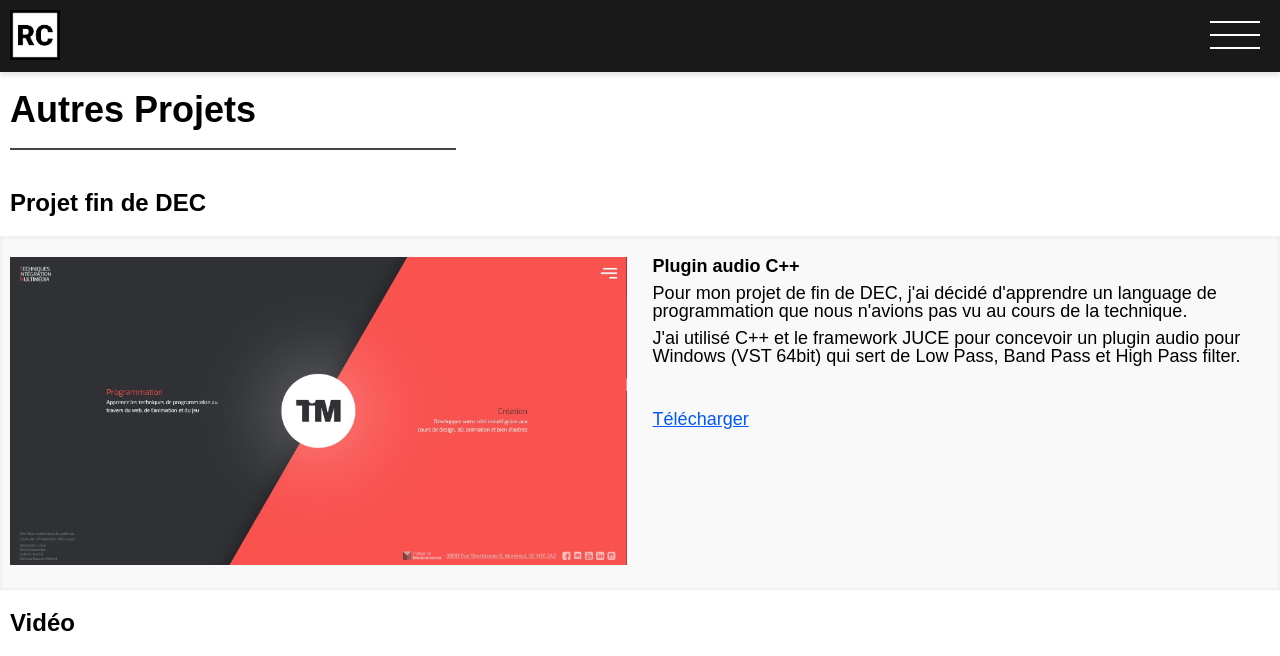
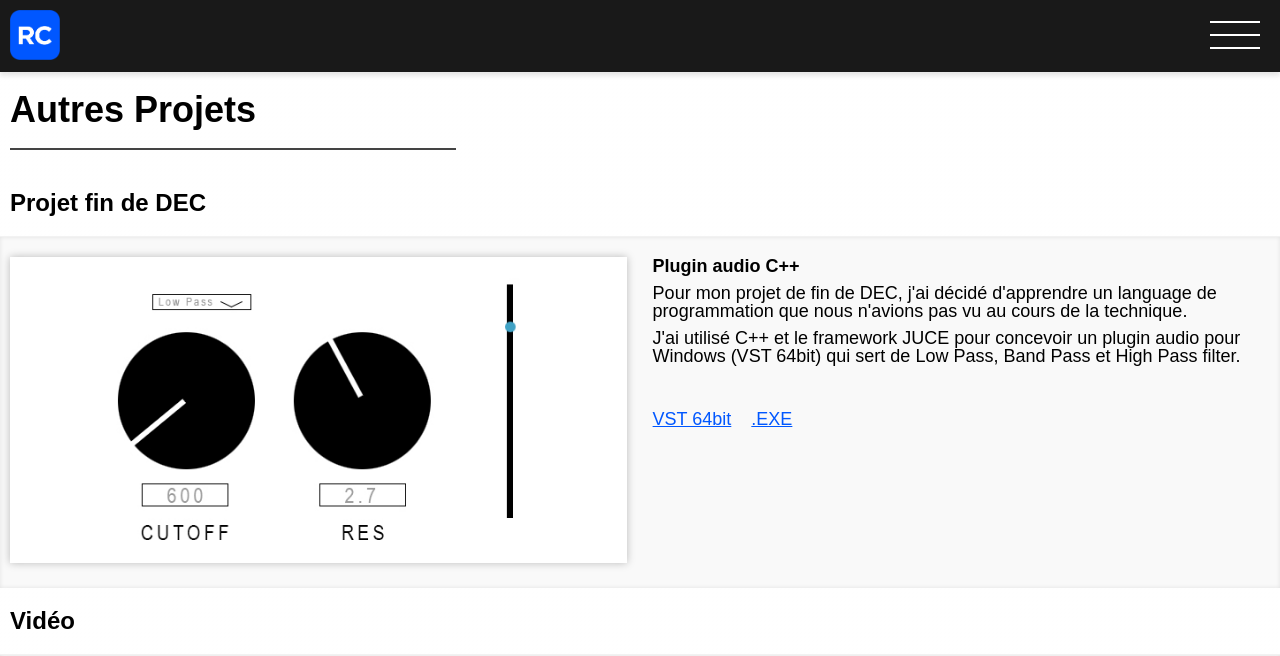
Before and after one commit to CoulombeRemi/portfolio, a PHP site: page /projets in a window 1280 px wide. Shown: the top 656 px of the page. Run offline with PHP 8.4, Linux system fonts and the light colour scheme; some libraries are stand-ins or nearby versions.

Commit message:
new logo & ajustement   css

```diff
--- a/assets/style/style.css
+++ b/assets/style/style.css
@@ -572,10 +572,15 @@ main .container .musique-frame #video {
 main .container .musique-frame .ul-musique .tracks {
 	position: relative;
 	display: -webkit-box;
+	display: -moz-box;
 	display: -ms-flexbox;
 	display: flex;
 	max-width: 320px;
 	width: 100%;
+	min-width: 0px;
+	min-height: 0px;
+	height: 100%;
+	max-height: 320px;
 	margin-bottom: 20px;
 	border: 1px solid #E8E8E8;
 	overflow: hidden;
@@ -761,6 +766,9 @@ main .container .musique-frame #ul-web .site-web {
 main .container .musique-frame #ul-web .site-web div {
 	width: 100%;
 }
+main .container .musique-frame #ul-web .site-web div img{
+	box-shadow: 0px 0px 8px 0px rgba(0,0,0,0.25);
+}
 
 main .container .musique-frame #ul-web .site-web:nth-child(2) {
 	padding-top: 10px;
@@ -795,6 +803,13 @@ main .secColor {
 
 main .secColor .text-projet {
 	padding-top: 10px;
+}
+main .secColor .text-projet .downlaodBTN{
+	display: flex;
+	flex-direction: row;
+}
+main .secColor .text-projet .downlaodBTN #btnDown{
+	padding-right: 20px;
 }
 
 main #canvas-container {
--- a/audio/index.php
+++ b/audio/index.php
@@ -1,3 +1,4 @@
+<!DOCTYPE html>
 <?php
 if(file_exists("../settings.php")){include("../settings.php");}
 ?>
--- a/blocks/head.php
+++ b/blocks/head.php
@@ -2,11 +2,11 @@
 <meta charset="utf-8" />
 <meta name="viewport" content="width=device-width, initial-scale=1"/>
 <!--LINK-->
-<link href="https://fonts.googleapis.com/css?family=Lato" rel="stylesheet" />
-<link rel="stylesheet" type="text/css" href="<?php echo ROOT_URL; ?>/assets/style/reset.css" />
-<link rel="stylesheet" type="text/css" href="<?php echo ROOT_URL; ?>/assets/style/style.css" />
+<link href="https://fonts.googleapis.com/css?family=Lato" rel="stylesheet"/>
+<link rel="stylesheet" type="text/css" href="<?php echo ROOT_URL; ?>/assets/style/reset.css"/>
+<link rel="stylesheet" type="text/css" href="<?php echo ROOT_URL; ?>/assets/style/style.css"/>
 <link href="https://maxcdn.bootstrapcdn.com/font-awesome/4.7.0/css/font-awesome.min.css" rel="stylesheet"/>
-<link rel="icon" type="image/png" href="<?php echo ROOT_URL; ?>/assets/img/logo.png">
+<link rel="icon" type="image/png" href="<?php echo ROOT_URL; ?>/assets/img/logo2.png"/>
 <!--SCRIPT-->
 <script src="https://code.jquery.com/jquery-3.3.1.min.js" type="text/javascript"></script>
 <script src="<?php echo ROOT_URL; ?>/assets/js/main.js" type="text/javascript"></script>
@@ -22,5 +22,5 @@
 </script>
 
 <!-- magnific popup -->
-<link rel="stylesheet" href="<?php echo ROOT_URL; ?>/assets/js/magnificpopup/magnific-popup.css">
+<link rel="stylesheet" href="<?php echo ROOT_URL; ?>/assets/js/magnificpopup/magnific-popup.css"/>
 <script src="<?php echo ROOT_URL; ?>/assets/js/magnificpopup/jquery.magnific-popup.min.js" type="text/javascript"></script>
--- a/blocks/header.php
+++ b/blocks/header.php
@@ -1,7 +1,6 @@
 <header>
     <div  class="containerH">
-        <!-- <a href="/" class="logo">Rémi Coulombe</a> -->
-        <a href="/" class="logo"><img src="<?php echo ROOT_URL; ?>/assets/img/logo.png" alt=""></a>
+        <a href="/" class="logo"><img src="<?php echo ROOT_URL; ?>/assets/img/logo2.png" alt="logo Remi Coulombe"></a>
         <ul class="menu">
             <li><a href="/audio">audio</a></li>
             <li><a href="/projets">autres projets</a></li>
--- a/projets/index.php
+++ b/projets/index.php
@@ -34,7 +34,7 @@ if(file_exists("../settings.php")){include("../settings.php");}
                         <ul class="ul-musique" id="ul-web">
                             <li class="site-web">
                                 <div>
-                                    <img src="../assets/img/projet/timMaisonneuve.jpg" alt="JUCE plugin C++">
+                                    <img src="../assets/img/projet/plugin.jpg" alt="JUCE plugin C++">
                                 </div>
                                 <div class="text-projet">
                                     <h3>Plugin audio C++</h3>
@@ -45,9 +45,14 @@ if(file_exists("../settings.php")){include("../settings.php");}
                                         Pass, Band Pass et High Pass filter.</p>
                                     <br>
                                     <br>
-                                    <p class="downloadbtn">
-                                        <a href="" download>Télécharger</a>
-                                    </p>
+                                    <div class="downlaodBTN">
+                                        <p class="downloadbtn" id="btnDown">
+                                            <a href="" download>VST 64bit</a>
+                                        </p>
+                                        <p class="downloadbtn">
+                                            <a href="" download>.EXE</a>
+                                        </p>
+                                    </div>
                                 </div>
                             </li>
                         </ul>
```
Also changed, not shown: other parts of projets/index.php (+16 -16 lines), assets/img/logo2.png (added), assets/img/projet/plugin.jpg (added).
